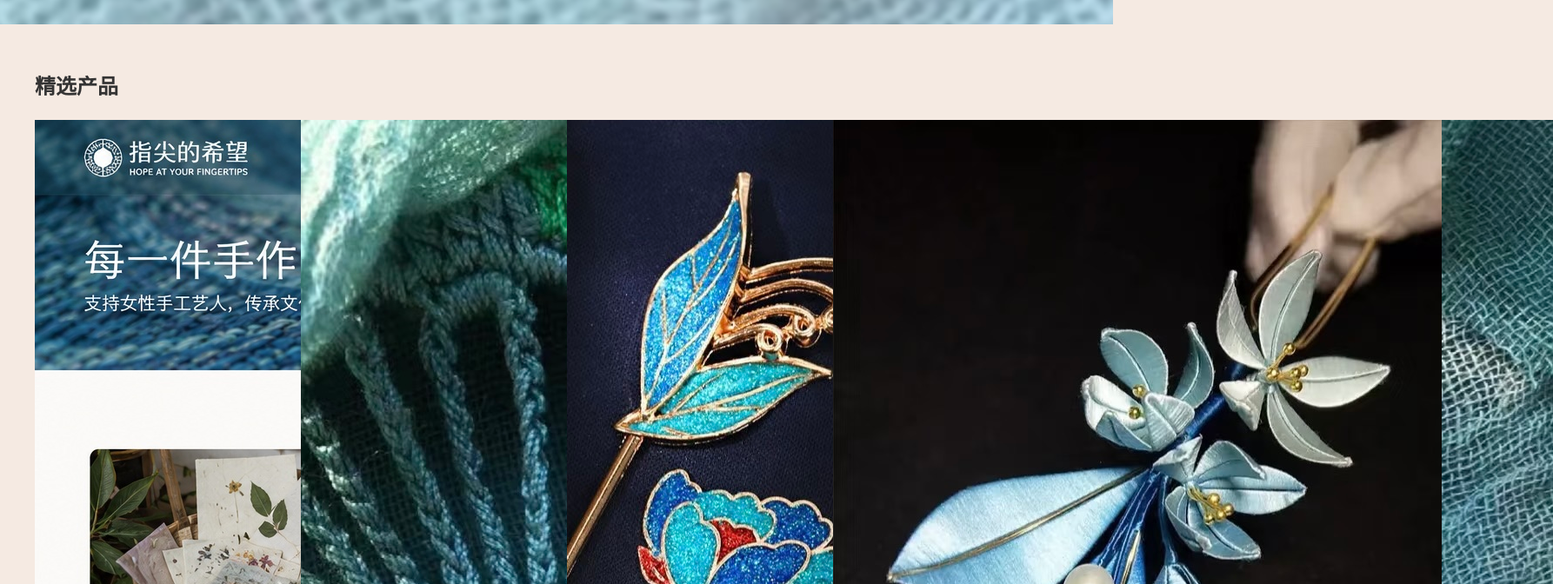
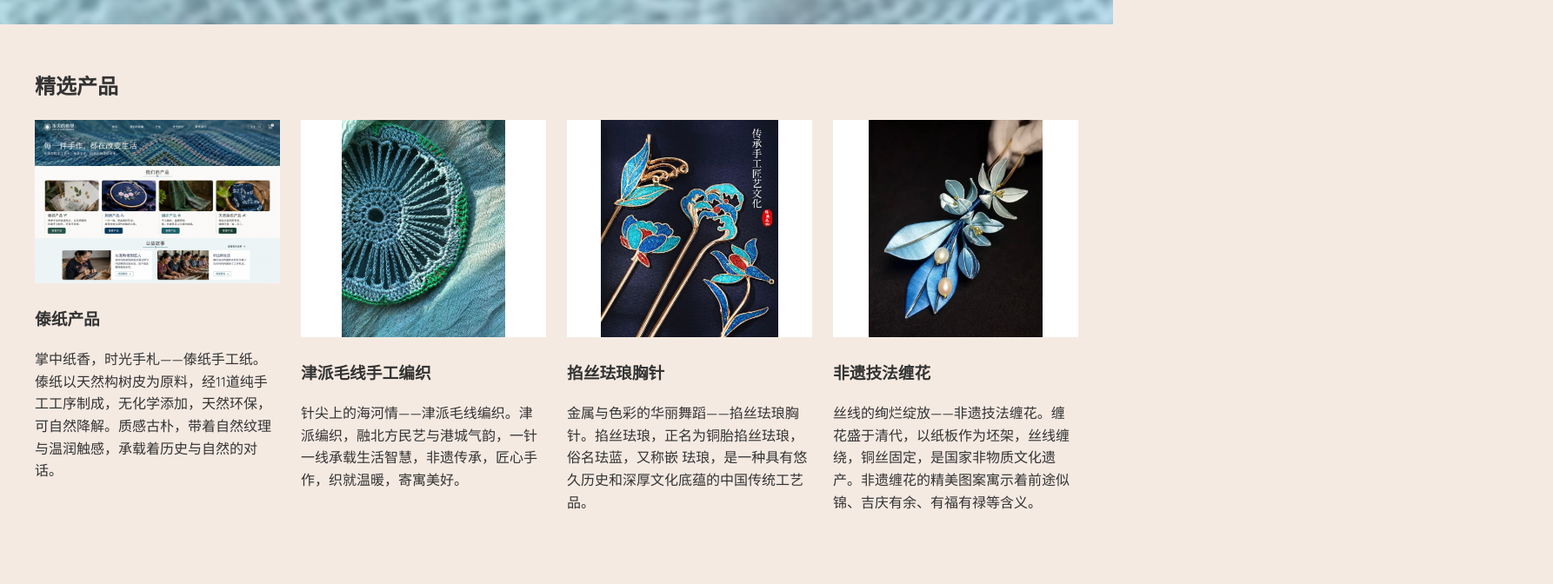
Before and after one commit to luolory/craftgiftsbyher, a plain HTML site: page index.html in a window 1280 px wide. Shown: the part 580-1252 px from the top of the page at 87% size, 1786 px wide, since content can reach past the window. Drawn offline with nearby package versions, Linux system fonts and the light colour scheme; a small style sheet from the web is missing.

Commit message:
Update style.css

```diff
--- a/style.css
+++ b/style.css
@@ -535,3 +535,13 @@ footer {
   font-size: 0.8rem;
   color: var(--color-light-text);
 }
+/* 确保首页和商店的所有产品卡片图片完整显示，不被裁剪 */
+.featured-card img,
+.product-card img,
+#featured-products img {
+    width: 100% !important;
+    height: auto !important;
+    object-fit: contain !important; /* 核心：让图片完整缩放显示，不裁剪局部 */
+    max-height: 250px; /* 限制一个合适的最大高度，防止图片过长 */
+    background-color: #fff; /* 如果图片比例不一致，用白色底色垫底保持整齐 */
+}
```
